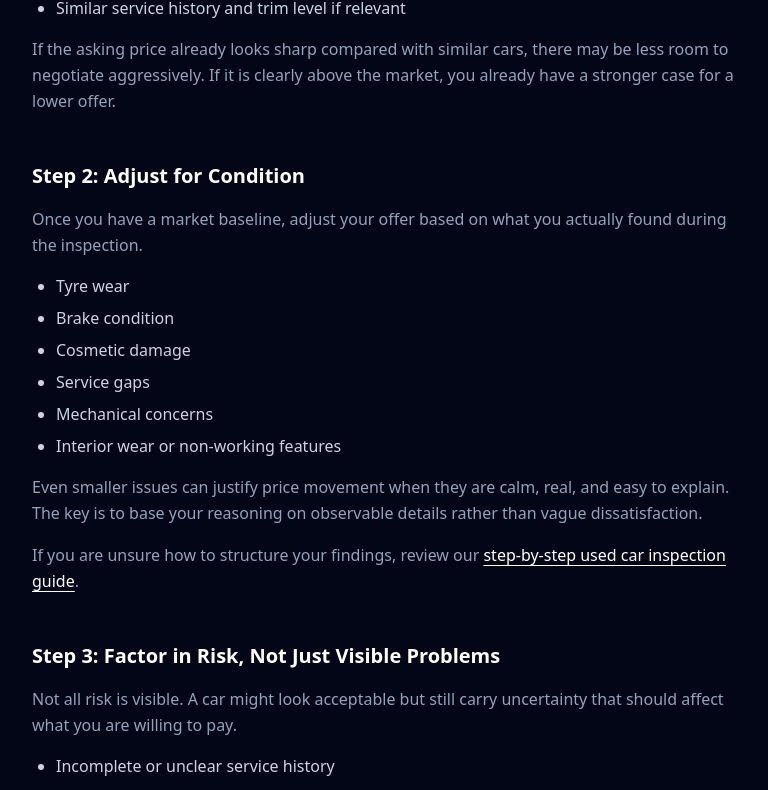
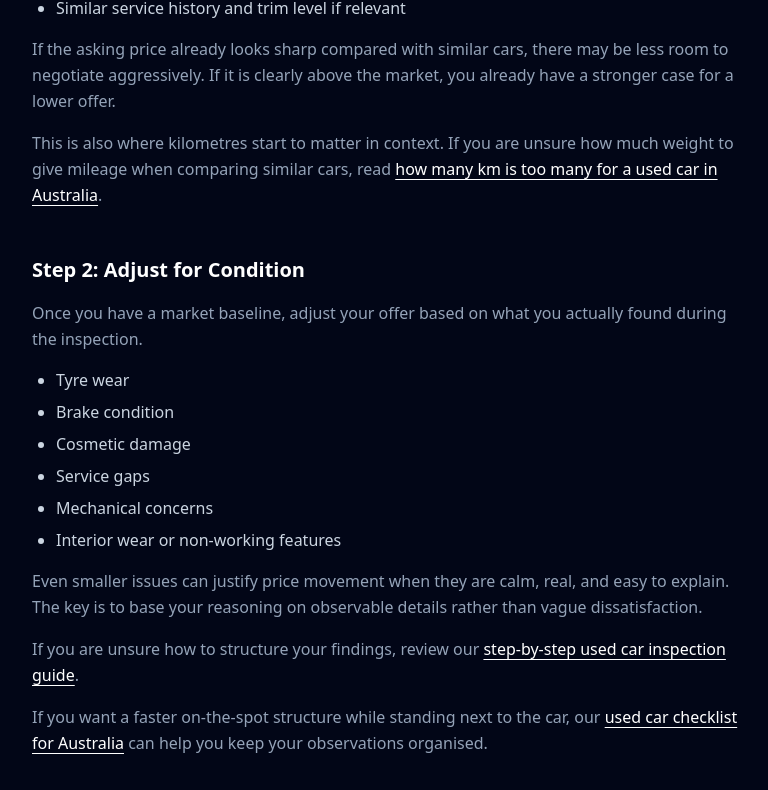
Before and after one commit to jeremy-swallow/carverity-clean, a React (Vite) app: page /how-much-should-you-offer-used-car-australia in a window 1280 px wide. Shown: the part 1156-1946 px from the top of the page, without its empty margins (248-1016 px from the left). Built offline with nearby package versions, Linux system fonts and the light colour scheme; no server answers.

Commit message:
Improve SEO page for used car offer and negotiation guide

```diff
--- a/src/pages/HowMuchShouldYouOfferUsedCarAustralia.tsx
+++ b/src/pages/HowMuchShouldYouOfferUsedCarAustralia.tsx
@@ -6,7 +6,7 @@ export default function HowMuchShouldYouOfferUsedCarAustralia() {
   useEffect(() => {
     applySeo({
       title:
-        "How Much Should You Offer on a Used Car? (Australia Buyer Guide)",
+        "How Much Should You Offer on a Used Car? (Australia Buyer Guide) | CarVerity",
       description:
         "Not sure how much to offer on a used car in Australia? Learn how to calculate a fair offer, adjust for condition, factor in risk, and avoid paying too much.",
       canonical:
@@ -66,6 +66,24 @@ export default function HowMuchShouldYouOfferUsedCarAustralia() {
                 "@type": "Answer",
                 text:
                   "The main factors are market value, kilometres, service history, tyre and brake condition, cosmetic damage, seller type, mechanical concerns, and how much uncertainty remains after inspection.",
+              },
+            },
+            {
+              "@type": "Question",
+              name: "Should I always offer below the asking price?",
+              acceptedAnswer: {
+                "@type": "Answer",
+                text:
+                  "Often yes, but not blindly. The better question is whether the asking price is already fair for the market and condition.",
+              },
+            },
+            {
+              "@type": "Question",
+              name: "What if the seller will not negotiate?",
+              acceptedAnswer: {
+                "@type": "Answer",
+                text:
+                  "You need to decide whether the current price still makes sense for the car and the risk involved. Sometimes the best negotiation move is walking away.",
               },
             },
           ],
@@ -161,7 +179,7 @@ export default function HowMuchShouldYouOfferUsedCarAustralia() {
                 to="/what-to-check-when-buying-a-used-car-australia"
                 className="text-white underline underline-offset-4 hover:opacity-80 transition"
               >
-                full used car inspection checklist for Australia
+                guide to what to check when buying a used car in Australia
               </Link>
               .
             </p>
@@ -191,6 +209,19 @@ export default function HowMuchShouldYouOfferUsedCarAustralia() {
               cars, there may be less room to negotiate aggressively. If it is
               clearly above the market, you already have a stronger case for a
               lower offer.
+            </p>
+
+            <p className="text-slate-400 leading-relaxed">
+              This is also where kilometres start to matter in context. If you
+              are unsure how much weight to give mileage when comparing similar
+              cars, read{" "}
+              <Link
+                to="/how-many-km-is-too-many-used-car-australia"
+                className="text-white underline underline-offset-4 hover:opacity-80 transition"
+              >
+                how many km is too many for a used car in Australia
+              </Link>
+              .
             </p>
           </section>
 
@@ -228,6 +259,18 @@ export default function HowMuchShouldYouOfferUsedCarAustralia() {
                 step-by-step used car inspection guide
               </Link>
               .
+            </p>
+
+            <p className="text-slate-400 leading-relaxed">
+              If you want a faster on-the-spot structure while standing next to
+              the car, our{" "}
+              <Link
+                to="/used-car-checklist-australia"
+                className="text-white underline underline-offset-4 hover:opacity-80 transition"
+              >
+                used car checklist for Australia
+              </Link>{" "}
+              can help you keep your observations organised.
             </p>
           </section>
 
@@ -371,7 +414,7 @@ export default function HowMuchShouldYouOfferUsedCarAustralia() {
                 to="/what-to-check-when-buying-a-used-car-australia"
                 className="text-white underline underline-offset-4 hover:opacity-80 transition"
               >
-                complete Australian used car checklist
+                complete guide to what to check when buying a used car
               </Link>{" "}
               before deciding what to offer.
             </p>
@@ -488,6 +531,12 @@ export default function HowMuchShouldYouOfferUsedCarAustralia() {
                   Test drive guide
                 </Link>{" · "}
                 <Link
+                  to="/used-car-checklist-australia"
+                  className="underline hover:text-white"
+                >
+                  Used car checklist Australia
+                </Link>{" · "}
+                <Link
                   to="/ppsr-check-australia"
                   className="underline hover:text-white"
                 >
@@ -510,6 +559,12 @@ export default function HowMuchShouldYouOfferUsedCarAustralia() {
                   className="underline hover:text-white"
                 >
                   Mechanical inspection worth it?
+                </Link>{" · "}
+                <Link
+                  to="/how-many-km-is-too-many-used-car-australia"
+                  className="underline hover:text-white"
+                >
+                  How many km is too many?
                 </Link>
               </p>
             </div>
```
